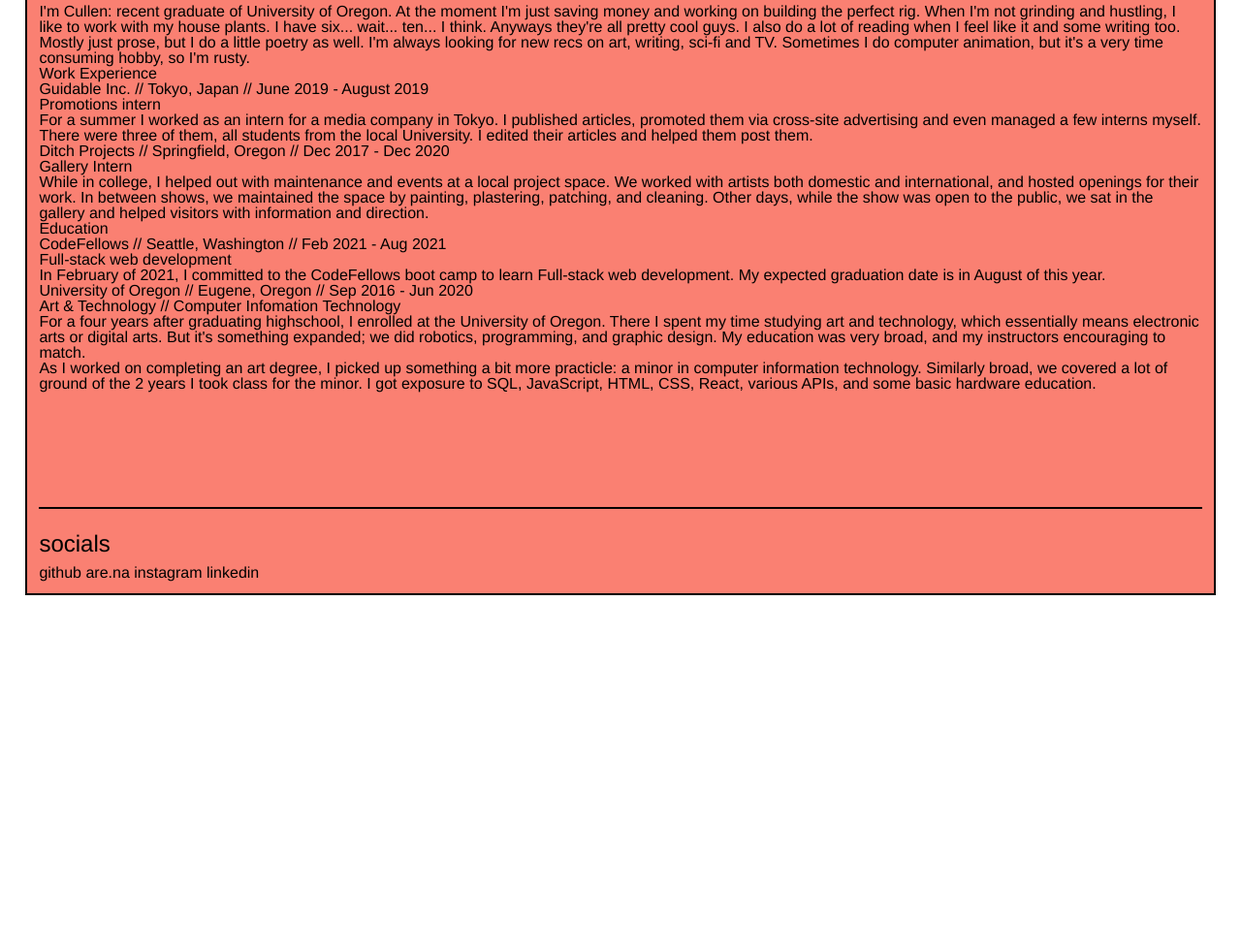
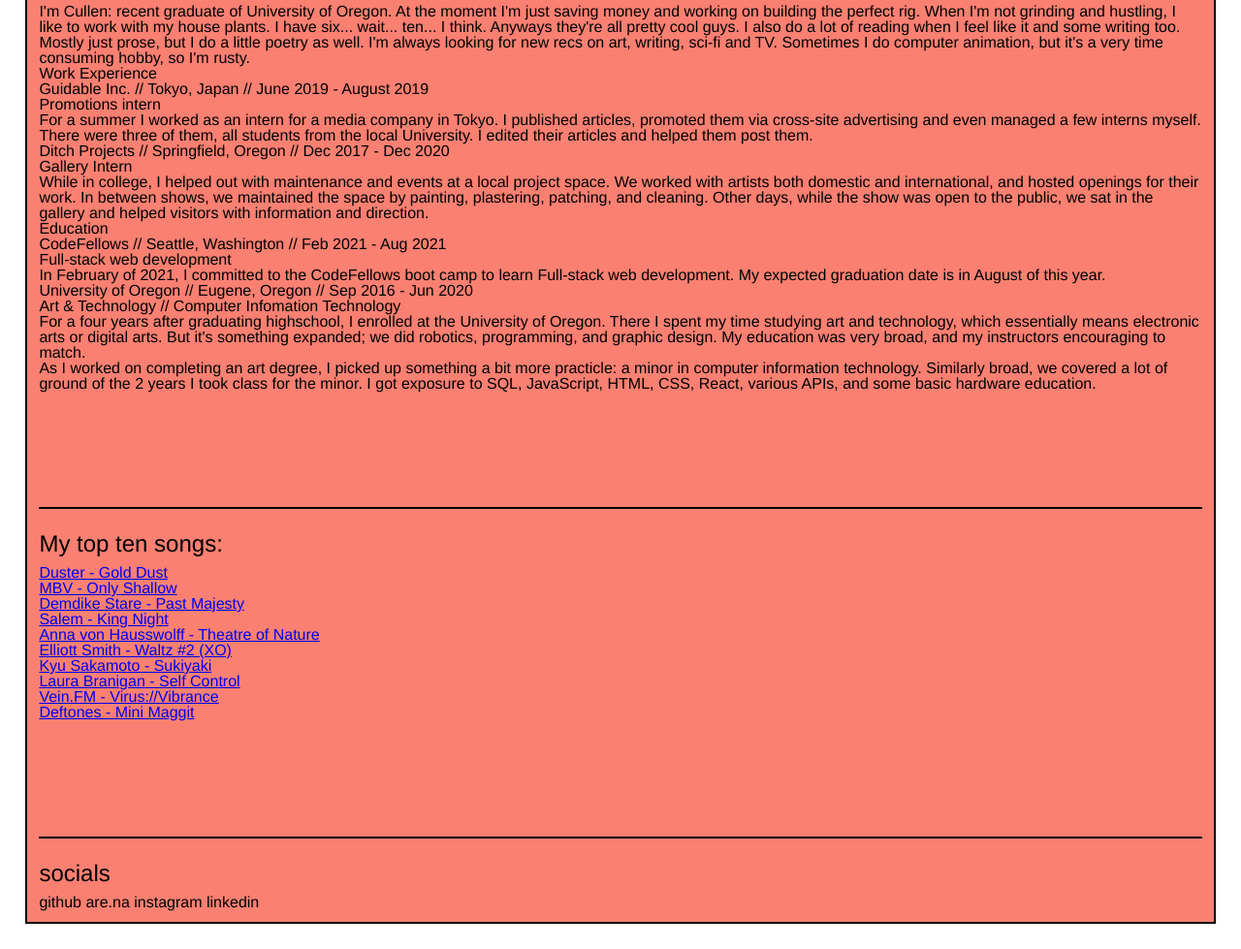
Before and after one commit to CullenSharp2/Demo-201d73, a plain HTML site: page index.html in a window 1280 px wide. Shown: the part 599-1578 px from the top of the page at 97% size. Before the commit the page ends 1238 px from the top, so only its background shows below. Drawn offline with Linux system fonts and the light colour scheme.

Commit message:
Add list of top ten songs
At the bottom of my body, I added an ordered list with a list
of my favorite songs. Each one is link to the song on Youtube.

```diff
--- a/index.html
+++ b/index.html
@@ -65,6 +65,21 @@
                         </ul>
                     </p>
                 </section>
+                <section id="top10">
+                    <h3>My top ten songs:</h3>
+                    <ol>
+                        <li><a href="https://youtu.be/FrHW6_aJSKc">Duster - Gold Dust</a></li>
+                        <li><a href="https://youtu.be/FyYMzEplnfU">MBV - Only Shallow</a></li>
+                        <li><a href="https://youtu.be/MIYeVwndG1c">Demdike Stare - Past Majesty</a></li>
+                        <li><a href="https://youtu.be/fHiO2HTGUcA">Salem - King Night</a></li>
+                        <li><a href="https://youtu.be/EHjrMTqwTsw">Anna von Hausswolff - Theatre of Nature</a></li>
+                        <li><a href="https://youtu.be/RWn9ocrMhlE">Elliott Smith - Waltz #2 (XO)</a></li>
+                        <li><a href="https://youtu.be/C35DrtPlUbc">Kyu Sakamoto - Sukiyaki</a></li>
+                        <li><a href="https://youtu.be/RP0_8J7uxhs">Laura Branigan - Self Control</a></li>
+                        <li><a href="https://youtu.be/oI7GzbNLGOY">Vein.FM - Virus://Vibrance</a></li>
+                        <li><a href="https://youtu.be/lMPtIhAPnn4">Deftones - Mini Maggit</a></li>
+                    </ol>
+                </section>
             </article>
         </main>
         <footer>
```
